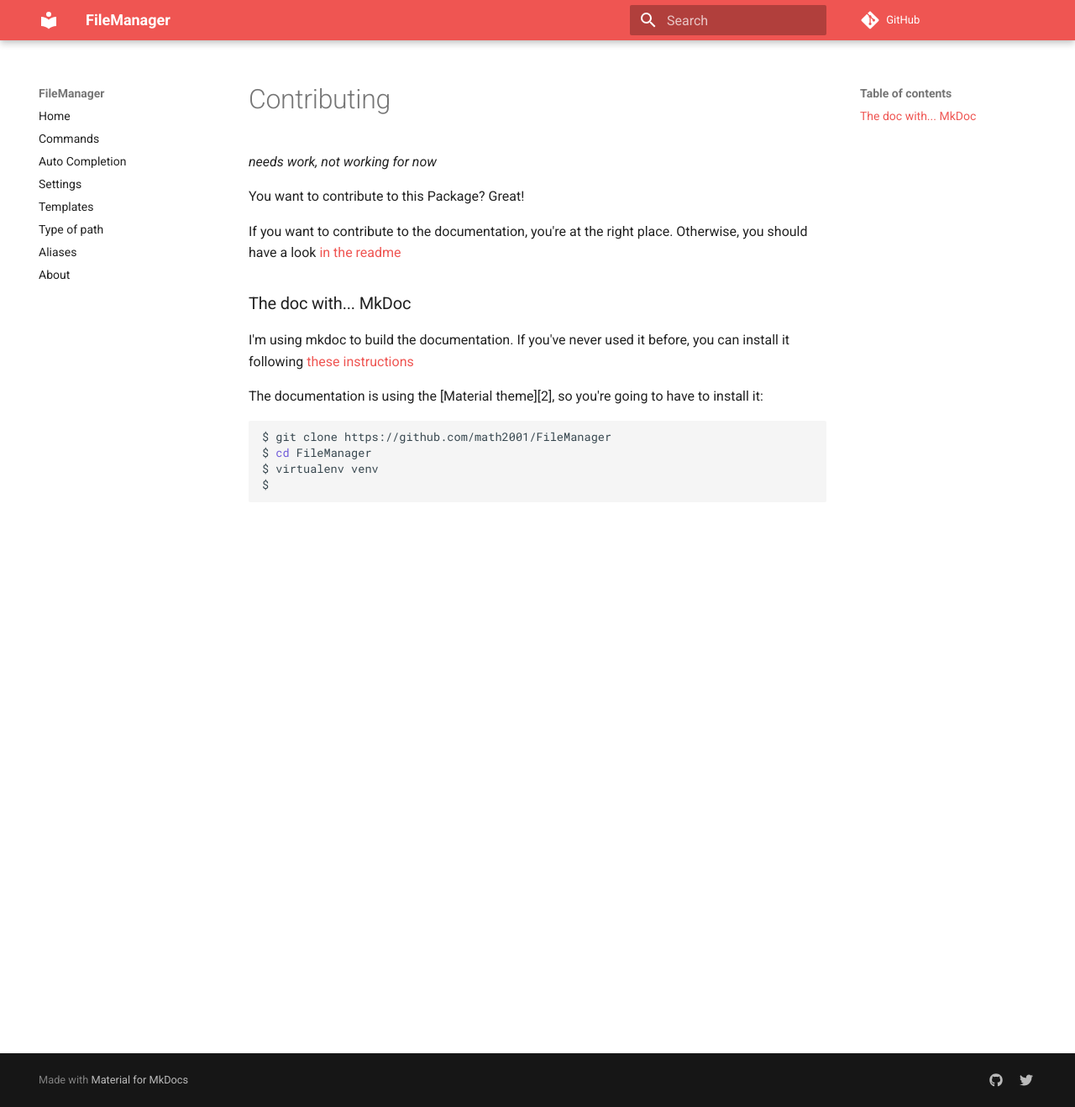
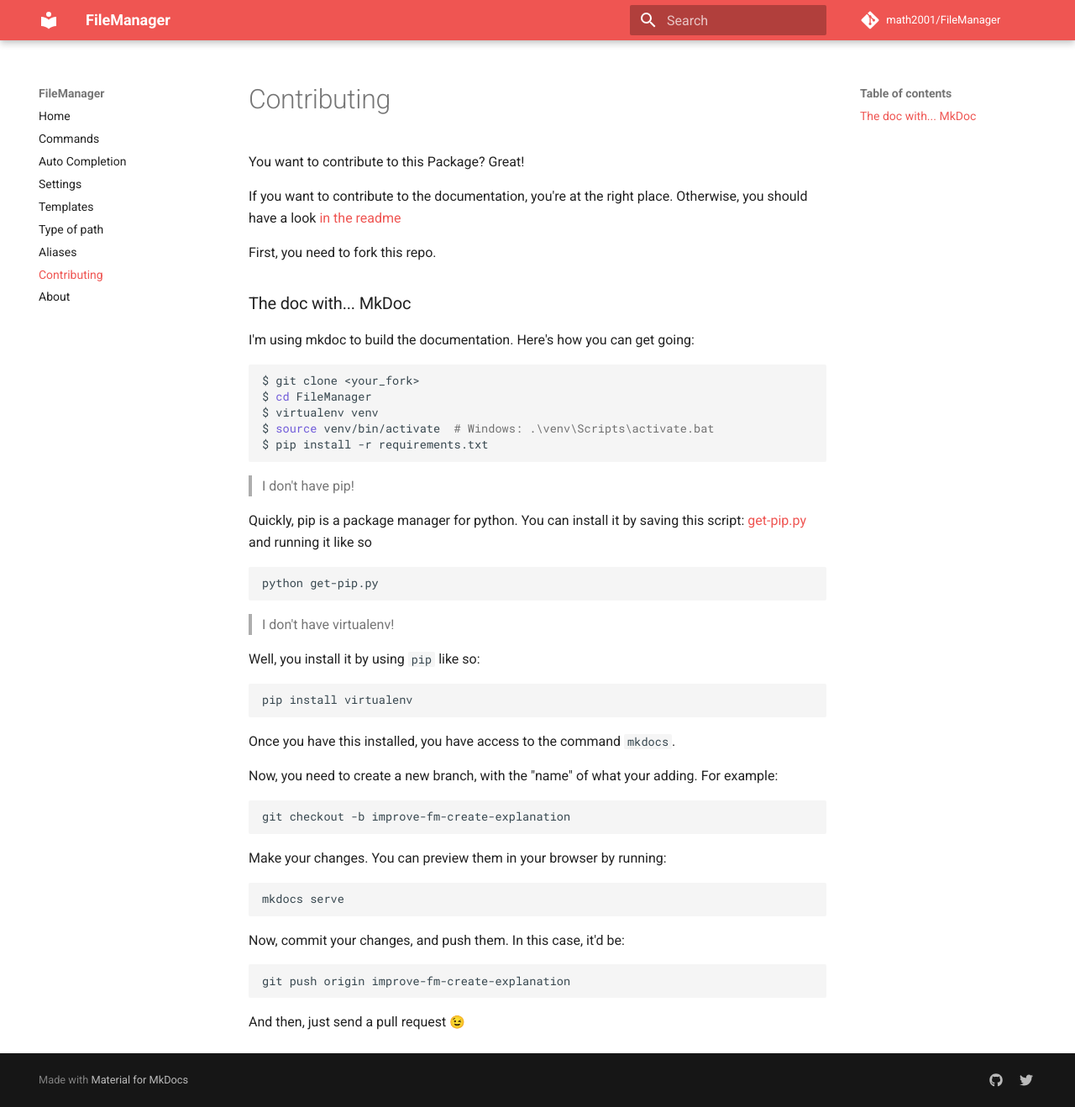
Before and after one commit to math2001/FileManager, an MkDocs documentation site: the page built from docs/contributing.md, in a window 1280 px wide and 1318 px high. Shown: the whole window at 84% size. Built offline with MkDocs 1.6.1 and Material for MkDocs 9.7.7, drawn with Linux system fonts in a browser that asks for light colours; emoji names are drawn with the system emoji font; comment, search, counter and statistics services are not loaded; old or Windows-style settings are respelled for this version of MkDocs.

Commit message:
[docs] add contributing

````diff
--- a/docs/contributing.md
+++ b/docs/contributing.md
@@ -1,24 +1,63 @@
-*needs work, not working for now*
-
 You want to contribute to this Package? Great!
 
 If you want to contribute to the documentation, you're at the right place.
 Otherwise, you should have a look [in the readme][0]
 
+First, you need to fork this repo.
+
 ### The doc with... MkDoc
 
-I'm using mkdoc to build the documentation. If you've never used it before,
-you can install it following [these instructions][1]
-
-The documentation is using the [Material theme][2], so you're going to have to
-install it:
+I'm using mkdoc to build the documentation. Here's how you can get going:
 
 ```sh
-$ git clone https://github.com/math2001/FileManager
+$ git clone <your_fork>
 $ cd FileManager
 $ virtualenv venv
-$
+$ source venv/bin/activate  # Windows: .\venv\Scripts\activate.bat
+$ pip install -r requirements.txt
 ```
+
+> I don't have pip!
+
+Quickly, pip is a package manager for python. You can install it by saving this
+script: [get-pip.py][get-pip] and running it like so
+
+```sh
+python get-pip.py
+```
+
+> I don't have virtualenv!
+
+Well, you install it by using `pip` like so:
+
+```sh
+pip install virtualenv
+```
+
+
+Once you have this installed, you have access to the command `mkdocs`.
+
+Now, you need to create a new branch, with the "name" of what your adding. For
+example:
+
+```sh
+git checkout -b improve-fm-create-explanation
+```
+
+Make your changes. You can preview them in your browser by running:
+
+```sh
+mkdocs serve
+```
+
+Now, commit your changes, and push them. In this case, it'd be:
+
+```sh
+git push origin improve-fm-create-explanation
+```
+
+And then, just send a pull request :wink:
 
 [0]: https://github.com/math2001/FileManager#contributing
 [1]: http://www.mkdocs.org/#installation
+[get-pip]: https://bootstrap.pypa.io/get-pip.py
--- a/mkdocs.yml
+++ b/mkdocs.yml
@@ -1,5 +1,6 @@
 site_name: FileManager
 theme: 'material'
+repo_name: 'math2001/FileManager'
 repo_url: https://github.com/math2001/FileManager
 site_description: Sublime Text 3 Plugin FileManager's documentation
 site_author: math2001
@@ -12,6 +13,7 @@
   - Templates: templates.md
   - Type of path: type-of-path.md
   - Aliases: aliases.md
+  - Contributing: contributing.md
   - About: about.md
 
 markdown_extensions:
--- /dev/null
+++ b/requirements.txt
@@ -0,0 +1,4 @@
+mkdocs==0.16.1
+mkdocs-material==1.0.2
+Pygments==2.1.3
+pymdown-extensions==1.6.1
````
